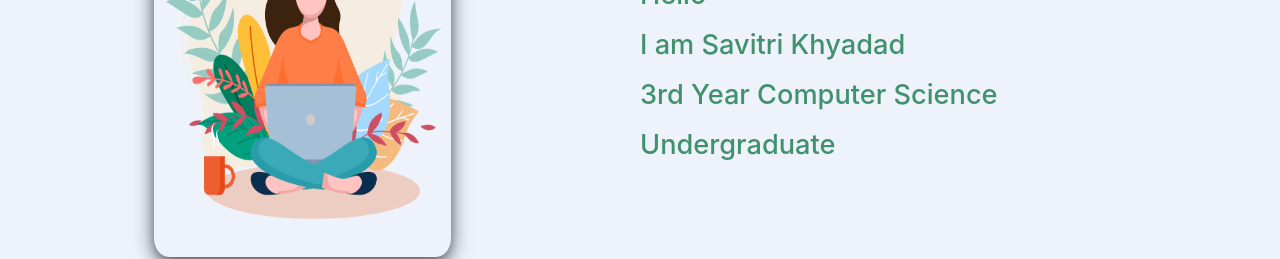
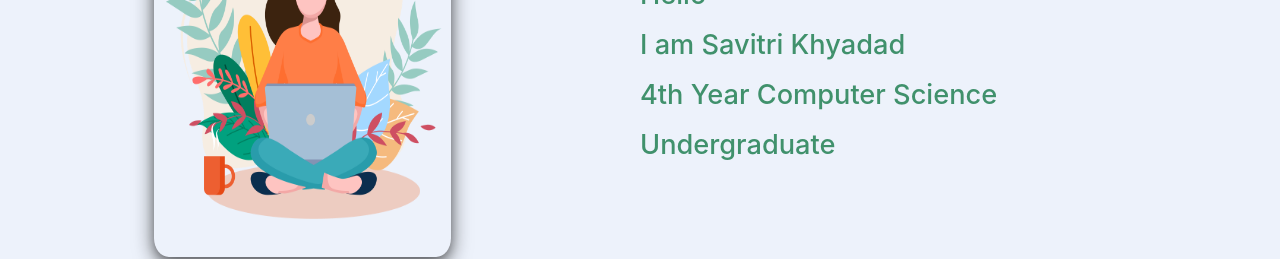
Before and after one commit to Savitri-Khyadad/Portfolio, a React (Create React App) app: page / in a window 1280 px wide. Shown: the part 289-548 px from the top of the page. Built offline with nearby package versions, Linux system fonts and the light colour scheme.

Commit message:
Changed Home Page

```diff
--- a/src/Components/Home/Home.js
+++ b/src/Components/Home/Home.js
@@ -10,7 +10,7 @@ const Home = () => {
             <div className="desc">
                 <p>Hello</p>
                 <p>I am Savitri Khyadad</p>
-                <p>3rd Year Computer Science Undergraduate</p>
+                <p>4th Year Computer Science Undergraduate</p>
             </div>
         </div>
     )
```
